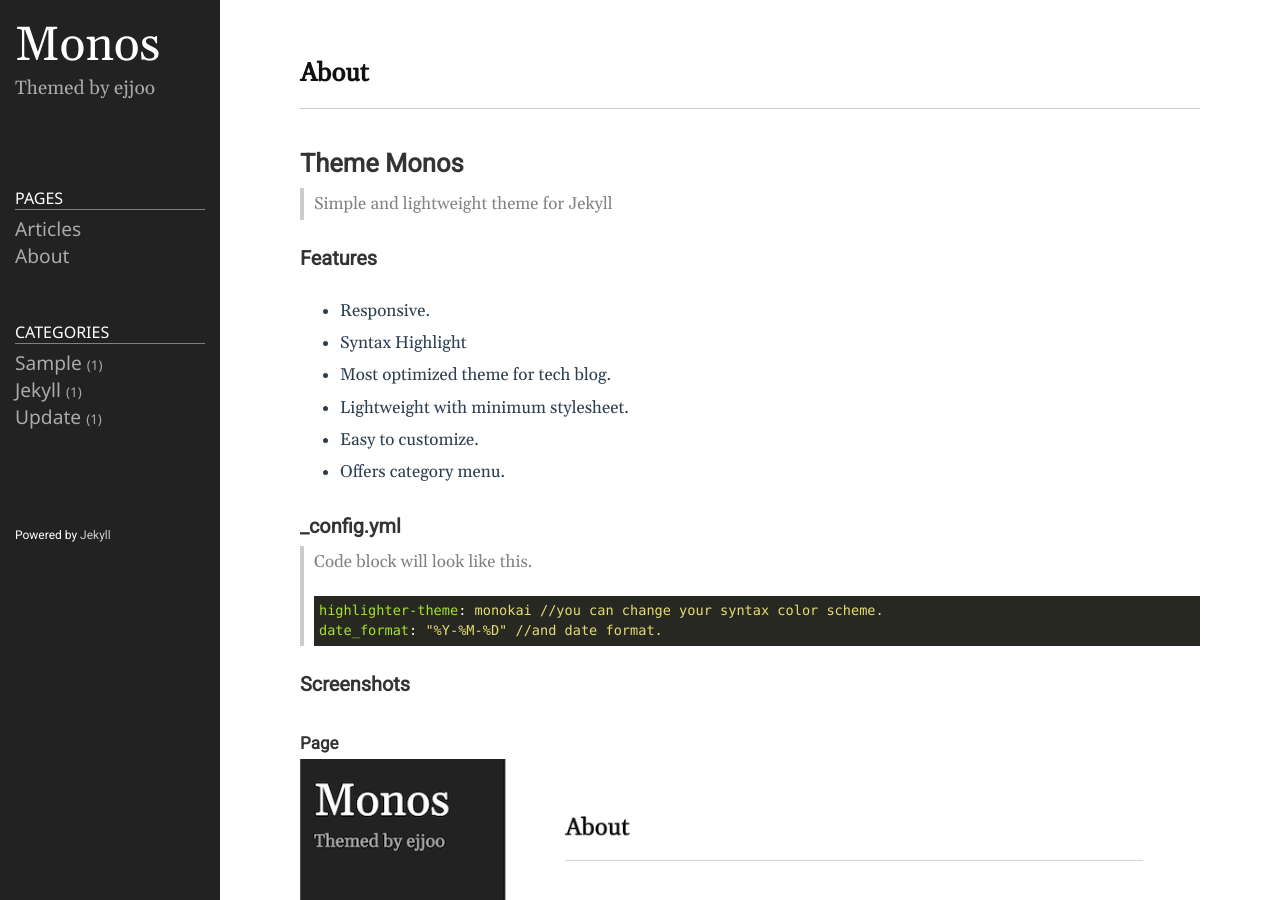
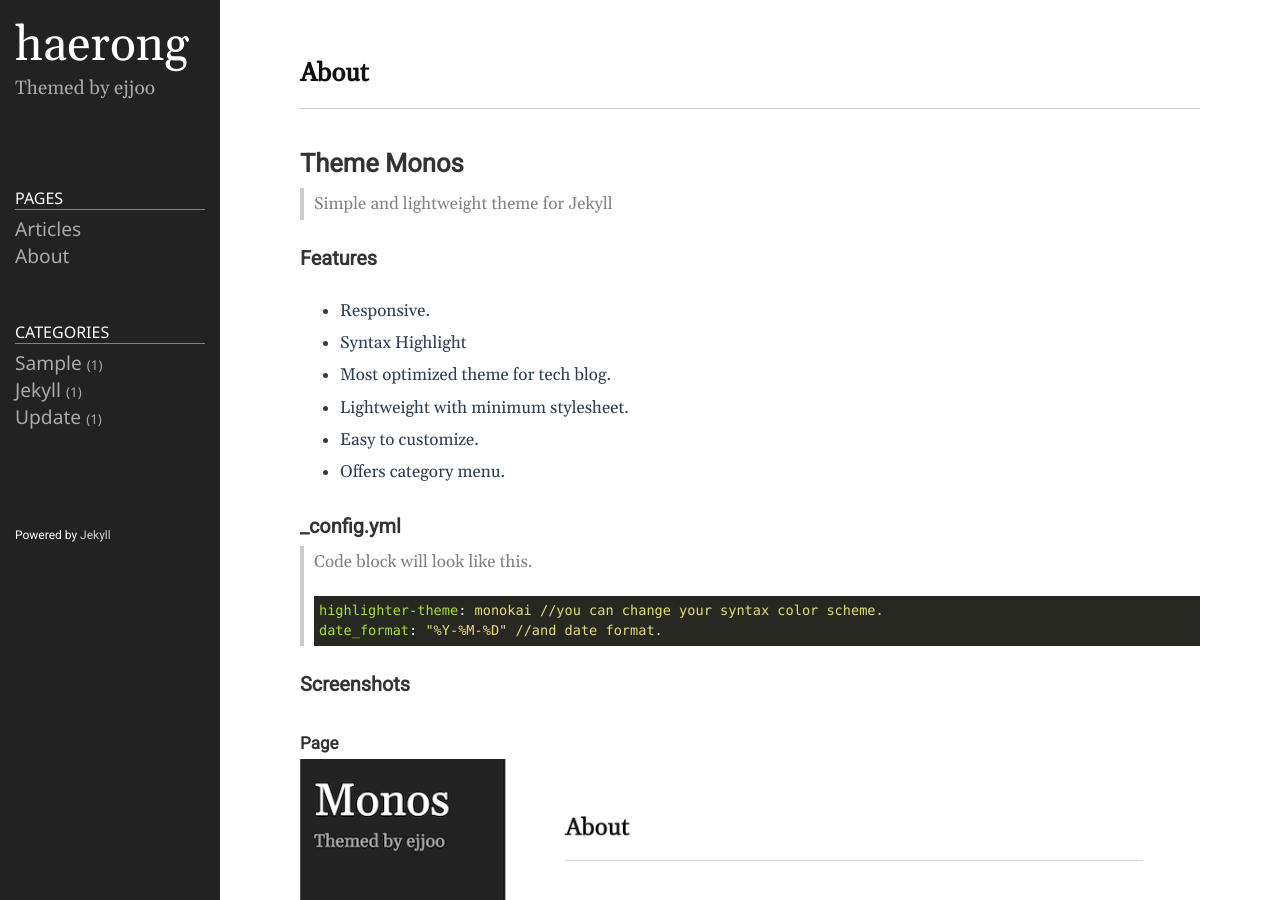
Before and after one commit to hrhr0616/hrhr0616.github.io, a Jekyll site: the page built from README.md, in a window 1280 px wide and 900 px high. Built offline with Jekyll 4.4.1, drawn with Linux system fonts in a browser that asks for light colours.

```diff
--- a/_config.yml
+++ b/_config.yml
@@ -18,7 +18,7 @@
 # You can create any custom variable you would like, and they will be accessible
 # in the templates via {{ site.myvariable }}.
 
-title: Monos
+title: haerong
 email: ejjoo7994@gmail.com
 description: >- # this means to ignore newlines until "baseurl:"
   Themed by ejjoo
@@ -30,6 +30,7 @@ svg:
   optimize: true
 # Build settings
 # theme: minima
+theme: jekyll-theme-clean-blog
 highlighter-theme: monokai
 date_format: "%Y-%M-%D"
 plugins:
```
